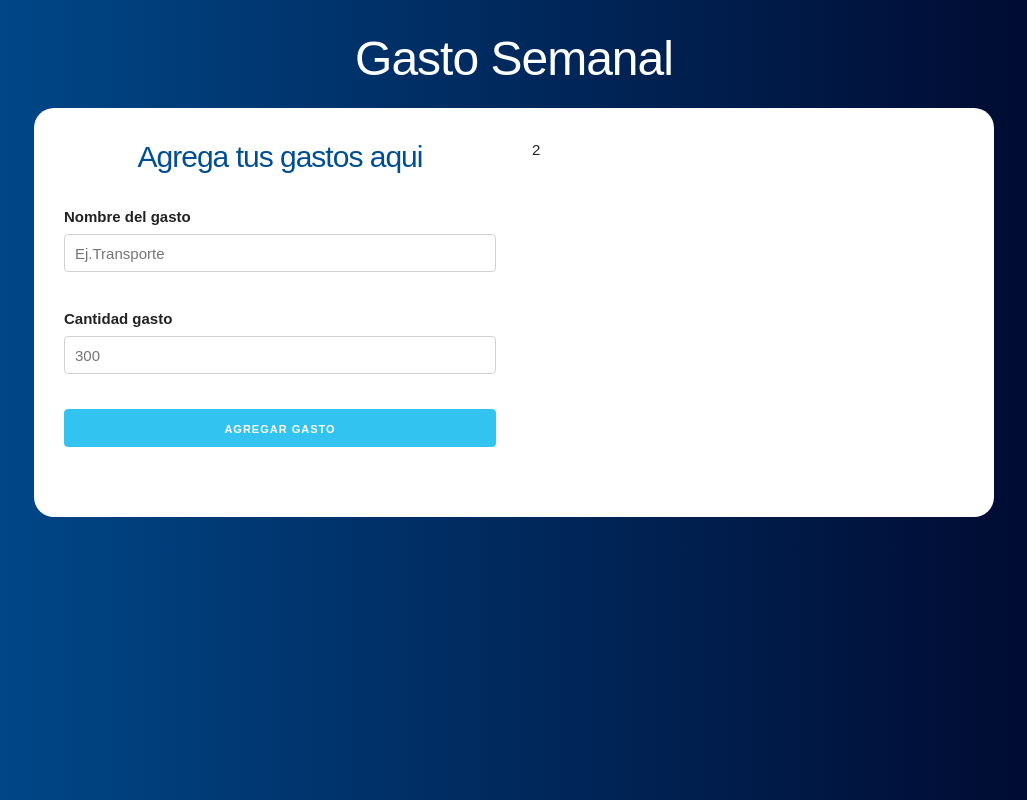
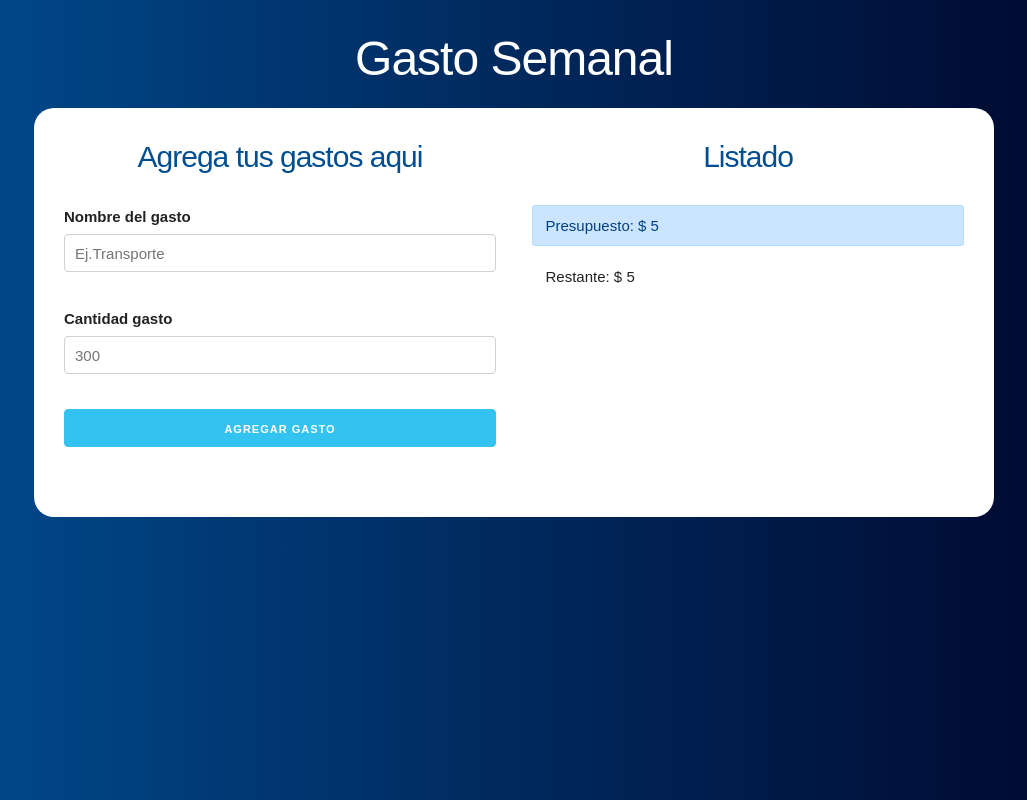
Before and after one commit to patricioprp/Presupuestos-15app, a React (Create React App) app: page / in a window 1280 px wide. Both pictures are taken after typing "5" into the empty fields and a click on the input "Definir Presupuesto". Shown: the whole page, without its empty margins (126-1153 px from the left). Built offline with nearby package versions, Linux system fonts and the light colour scheme.

Commit message:
cambios locales

```diff
--- a/src/App.js
+++ b/src/App.js
@@ -1,6 +1,8 @@
-import React ,{useState} from 'react';
+import React ,{useState, useEffect} from 'react';
 import Pregunta from "./components/Pregunta";
 import Formulario from "./components/Formulario";
+import Listado from "./components/Listado";
+import ControlPresupuesto from "./components/ControlPresupuesto";
 
 function App() {
 
@@ -8,6 +10,16 @@
   const [ presupuesto,guardarPresupuesto ] = useState(0);
   const [ restante, guardarRestante ] = useState(0);
   const [mostrarpregunta, actualizarPregunta] = useState(true);
+  const [ gastos, guardarGastos ] = useState([]);
+
+  //UseEffect que actualiza el restante
+    useEffect( () => {},[]);
+  //Cuando agreguemos un nuevo gasto
+  const agregarNuevoGasto = gasto => {
+      guardarGastos([
+          ...gastos,gasto
+      ]);
+  }
   return (
     <div className="container">
       <header>
@@ -26,10 +38,18 @@
          (
           <div className="row">
           <div className="one-half column">
-            <Formulario />
+            <Formulario
+            agregarNuevoGasto={agregarNuevoGasto}
+            />
           </div>
           <div className="one-half column">
-            2
+            <Listado
+            gastos={gastos}
+            />
+            <ControlPresupuesto
+            presupuesto={presupuesto}
+            restante={restante}
+            />
           </div>
         </div>
          )
--- /dev/null
+++ b/src/components/ControlPresupuesto.js
@@ -0,0 +1,16 @@
+import React, {Fragment} from 'react';
+
+const ControlPresupuesto = ({presupuesto,restante}) => {
+    return (
+        <Fragment>
+            <div className="alert alert-primary">
+            Presupuesto: $ {presupuesto}
+            </div>
+            <div className="alert">
+            Restante: $ {restante}
+            </div>
+        </Fragment>
+     );
+}
+
+export default ControlPresupuesto;
--- a/src/components/Formulario.js
+++ b/src/components/Formulario.js
@@ -2,7 +2,7 @@
 import Error from "./Error";
 import shortid from "shortid";
 
-const Formulario = () => {
+const Formulario = ({agregarNuevoGasto}) => {
 
     const [ nombre,guardarNombre ] = useState('');
     const [ cantidad,guardarCantidad ] = useState();
@@ -25,10 +25,12 @@
             cantidad,
             id: shortid.generate()
         }
-        console.log(gasto);
+
         //pasar el gasto al componente principal
-
+        agregarNuevoGasto(gasto);
         //resetear el form
+        guardarNombre('');
+        guardarCantidad(0);
     }
     return (
         <form
--- /dev/null
+++ b/src/components/Gasto.js
@@ -0,0 +1,12 @@
+import React from 'react';
+
+const Gasto = ({gasto}) => (
+    <li className="gastos">
+        <p>
+            {gasto.nombre}
+            <span className="gasto">$ {gasto.cantidad}</span>
+        </p>
+    </li>
+);
+
+export default Gasto;
--- /dev/null
+++ b/src/components/Listado.js
@@ -0,0 +1,17 @@
+import React from 'react';
+import Gasto from "./Gasto";
+
+const Listado = ({gastos}) => (
+    <div className="gastos-realizados">
+        <h2>Listado</h2>
+        {gastos.map(gasto => (
+            <Gasto
+                key={gasto.id}
+                gasto={gasto}
+            />
+        ))}
+    </div>
+ );
+
+
+export default Listado;
```
